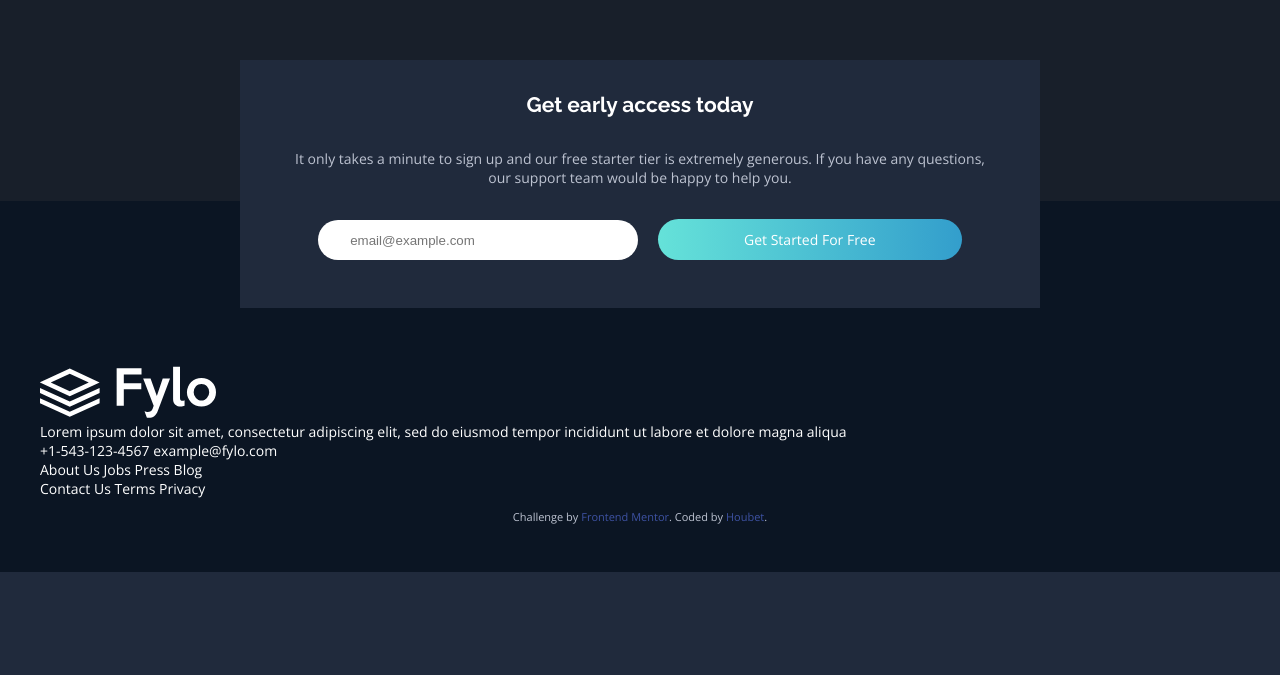
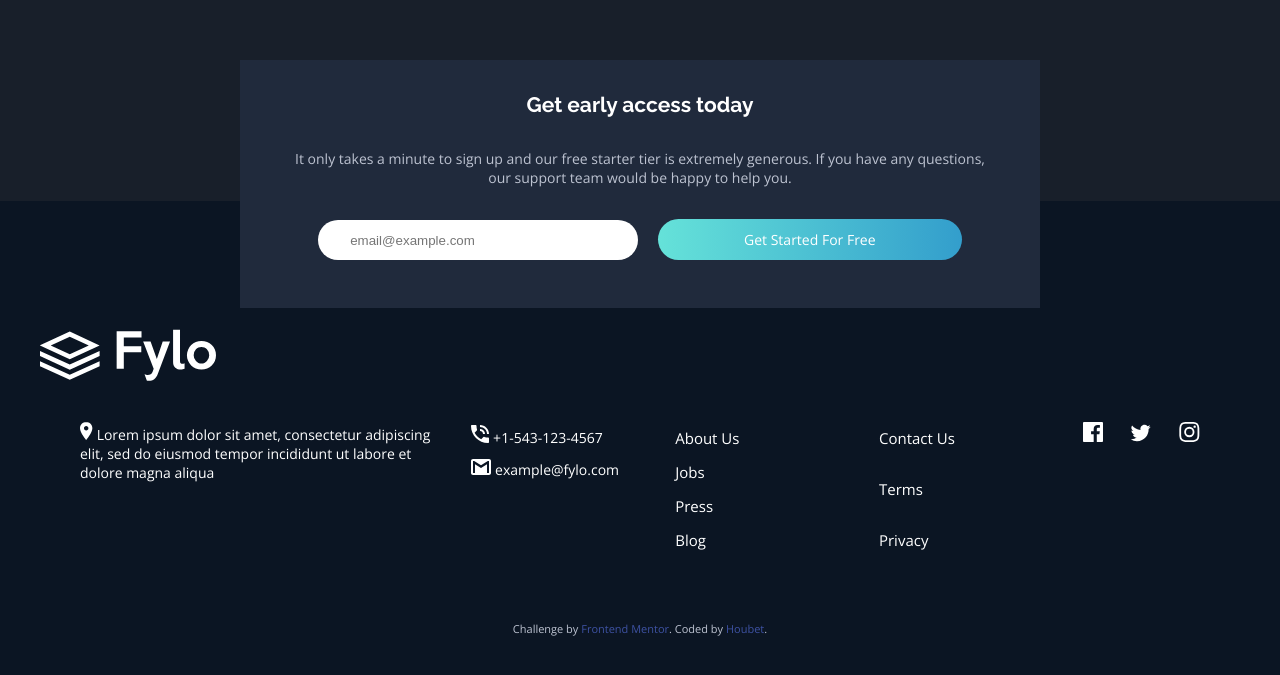
Before and after one commit to HoussamMrabet/Fylo-dark-theme-landing-page, a plain HTML site: page index.html in a window 1280 px wide. Shown: the part 1803-2478 px from the top of the page. Before the commit the page ends 2375 px from the top, so only its background shows below. Drawn offline with nearby package versions, Linux system fonts and the light colour scheme.

Commit message:
add footer

```diff
--- a/index.html
+++ b/index.html
@@ -251,40 +251,50 @@
   </section>
 
   <footer class="footer">
+    <div class="footer__logo">
+      <a href="#">
+        <img src="dist/images/logo.svg" alt="">
+      </a>
+    </div>
     <div class="container container--pall">
-      <div class="footer__logo">
-        <img src="dist/images/logo.svg" alt="">
-      </div>
       <div class="footer__info">
         <div class="footer__location">
-          Lorem ipsum dolor sit amet, consectetur adipiscing elit, sed do eiusmod tempor incididunt ut labore et
+          <span><img src="dist/images/icon-location.svg" alt=""></span> Lorem ipsum dolor sit amet, consectetur adipiscing elit, sed do eiusmod tempor incididunt ut labore et
           dolore magna aliqua
         </div>
         <div class="footer__contact">
-          +1-543-123-4567
-          example@fylo.com
+          <img src="dist/images/icon-phone.svg" alt=""> +1-543-123-4567 <br>
+          <img src="dist/images/icon-email.svg" alt=""> example@fylo.com
         </div>
-        <div class="footer__links1">
-          About Us
-          Jobs
-          Press
-          Blog
+        <div class="footer__links col1">
+          <a href="#">About Us</a>
+          <a href="#">Jobs</a>
+          <a href="#">Press</a>
+          <a href="#">Blog</a>
         </div>
-        <div class="footer__links2">
-          Contact Us
-          Terms
-          Privacy
+        <div class="footer__links col2">
+          <a href="#">Contact Us</a>
+          <a href="#">Terms</a>
+          <a href="#">Privacy</a>
         </div>
         <div class="footer__social">
-
+          <a href="#">
+            <img src="dist/images/icon-facebook.svg" alt="">
+          </a>
+          <a href="#">
+            <img src="dist/images/icon-twitter.svg" alt="">
+          </a>
+          <a href="#">
+            <img src="dist/images/icon-instagram.svg" alt="">
+          </a>
         </div>
       </div>
-      <div>
-        <p class="attribution">
-          Challenge by <a href="https://www.frontendmentor.io?ref=challenge" target="_blank">Frontend Mentor</a>.
-          Coded by <a href="#">Houbet</a>.
-        </p>
-      </div>
+    </div>
+    <div>
+      <p class="attribution">
+        Challenge by <a href="https://www.frontendmentor.io?ref=challenge" target="_blank">Frontend Mentor</a>.
+        Coded by <a href="#">Houbet</a>.
+      </p>
     </div>
   </footer>
 
--- a/scss/_footer.scss
+++ b/scss/_footer.scss
@@ -1,4 +1,95 @@
 .footer{
     background-color: $footerDarkBlue;
     padding-top: 8rem;
+    padding: 8rem 2.5rem 2.5rem 2.5rem;
+
+    @include breakpoint-down(small){
+        padding-top: 12rem;
+        text-align: center;
+    }
+
+    &__info{
+
+        @include breakpoint-up(large){
+            display: grid;
+            grid-template-columns: 2fr 1fr 1fr 1fr;
+            grid-template-rows: 1fr auto;
+            grid-template-areas: "location contact links1 links2 social";
+            justify-items: start;
+            gap: 1rem;
+        }
+
+    }
+
+    &__location{
+        margin-bottom: 1rem;
+        @include breakpoint-up(large){
+            grid-area: location;
+        }
+    }
+
+    &__contact{
+        line-height: 2.25;
+        @include breakpoint-up(large){
+            grid-area: contact;
+        }
+    }
+
+    &__links{
+
+        display: flex;
+        flex-direction: column;
+        align-items: center;
+        font-size: 0.9375rem;
+
+        @include breakpoint-up(large){
+            justify-content: space-between;
+            align-items: start;
+        }
+
+        &.col1{
+
+            @include breakpoint-up(large){
+                grid-area: links1;
+            }
+
+        }
+
+        &.col2{
+
+            @include breakpoint-down(medium){
+                margin-bottom: 1.875rem;
+            }
+
+            @include breakpoint-up(large){
+                grid-area: links2;
+            }
+
+        }
+
+        a{
+            line-height: 2.25;
+            transition: color 250ms ease-in-out;
+
+            &:hover{
+                color: $blue;
+            }
+
+        }
+
+    }
+
+    &__social{
+
+        a{
+            &:not(:last-child){
+                margin-right: 1.5rem;
+            }
+        }
+
+        @include breakpoint-up(large){
+            grid-area: social;
+        }
+
+    }
 }
--- a/scss/_globals.scss
+++ b/scss/_globals.scss
@@ -21,6 +21,7 @@ body{
 
 a, a:visited, a:hover{
     text-decoration: none;
+    color: $white;
 }
 
 h1{
```
Also changed, not shown: dist/css/style.css, dist/images/icon-facebook.svg (added), dist/images/icon-instagram.svg (added), dist/images/icon-twitter.svg (added), 1 other file.
